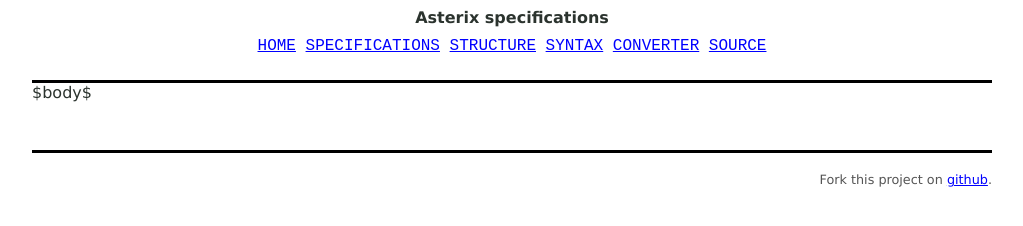
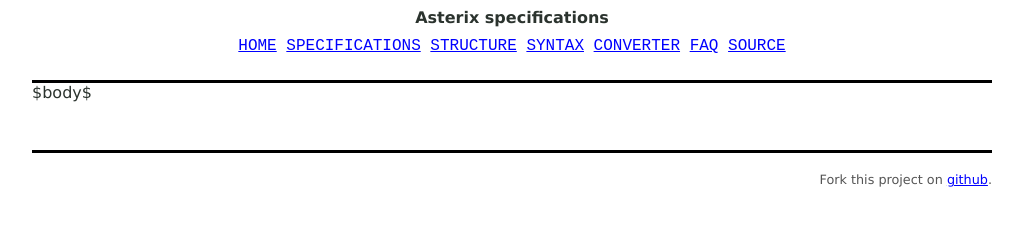
Before and after one commit to zoranbosnjak/asterix-specs, a plain HTML site: page website/templates/default.html in a window 1280 px wide. Shown: the whole page, without its empty margins (56-1079 px from the left). Drawn offline with Linux system fonts and the light colour scheme.

Commit message:
frequently asked questions added

```diff
--- a/website/templates/default.html
+++ b/website/templates/default.html
@@ -23,6 +23,7 @@
                 <a href="/struct.html">Structure</a>
                 <a href="/syntax.html">Syntax</a>
                 <a href="/converter.html">Converter</a>
+                <a href="/faq.html">FAQ</a>
                 <a href="/source.html">Source</a>
             </nav>
         </header>
```
Also changed, not shown: 1 other file.
